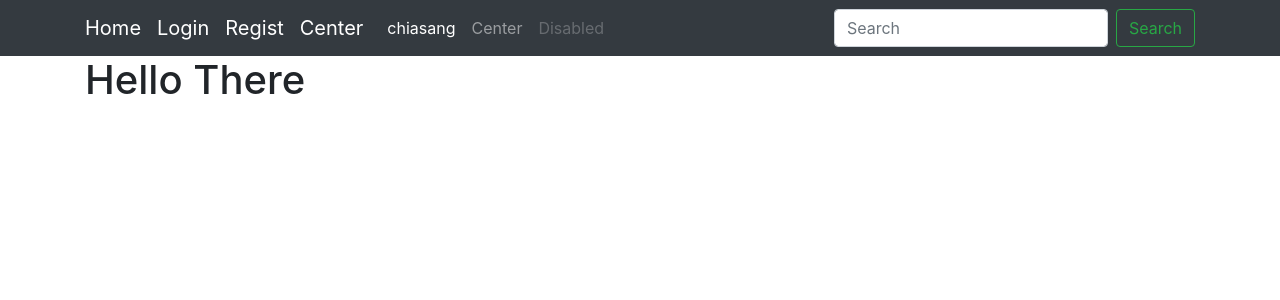
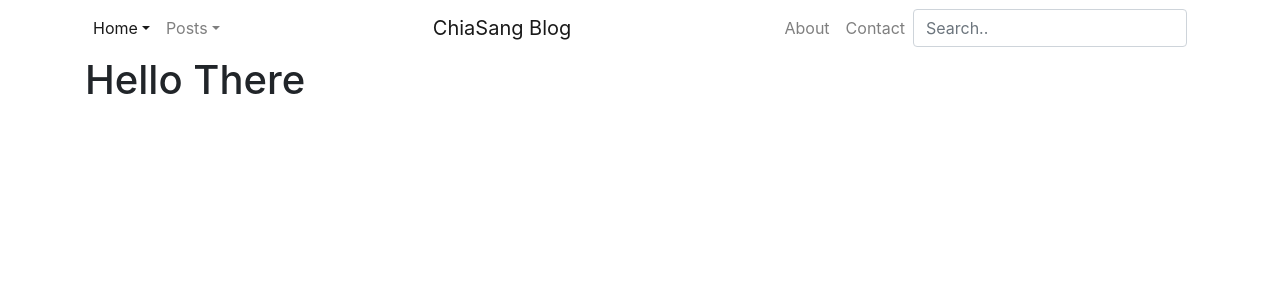
Before and after one commit to ChiaSang/MyBlog, a Flask app: page /index in a window 1280 px wide. Shown: the top 300 px of the page. Run offline with Flask 2, Linux system fonts and the light colour scheme; some libraries are stand-ins or nearby versions.

Commit message:
modify navbar style

```diff
--- a/templates/base.html
+++ b/templates/base.html
@@ -27,7 +27,7 @@
 <!-- Your page content -->
 {% include 'navbar.html' %}
 <!-- {% block content %} -->
-    <div class="container">
+    <div class="container" style="padding-top: 2    rem;">
         {% block app_content %}
 
         {% endblock %}
--- a/templates/navbar.html
+++ b/templates/navbar.html
@@ -1,29 +1,67 @@
-<nav class="navbar navbar-expand-xl navbar-dark bg-dark">
+<head>
+
+    <nav class="navbar navbar-expand-md navbar-light bg-white absolute-top">
         <div class="container">
-        <a class="navbar-brand" href="{{ url_for('user.index') }}">Home</a>
-        <a class="navbar-brand" href="{{ url_for('user.user_login') }}">Login</a>
-        <a class="navbar-brand" href="{{ url_for('user.register') }}">Regist<span class="sr-only">(current)</span></a>
-        <a class="navbar-brand" href="{{ url_for('user.user_center') }}">Center</a>
-        <button class="navbar-toggler" type="button" data-toggle="collapse" data-target="#navbarTogglerDemo02"
-            aria-controls="navbarTogglerDemo02" aria-expanded="false" aria-label="Toggle navigation">
+
+            <button class="navbar-toggler order-2 order-md-1" type="button" data-toggle="collapse"
+                data-target=".navbar-collapse" aria-controls="navbar-left navbar-right" aria-expanded="false"
+                aria-label="Toggle navigation">
                 <span class="navbar-toggler-icon"></span>
             </button>
-        <div class="collapse navbar-collapse" id="navbarTogglerDemo02">
-            <ul class="navbar-nav mr-auto mt-2 mt-lg-0">
-                <li class="nav-item active">
-                    <a class="nav-link" href="#">chiasang</a>
+
+            <div class="collapse navbar-collapse order-3 order-md-2" id="navbar-left">
+                <ul class="navbar-nav mr-auto">
+                    <li class="nav-item dropdown active">
+                        <a class="nav-link dropdown-toggle" href="#" id="dropdown01" data-toggle="dropdown"
+                            aria-haspopup="true" aria-expanded="false">Home</a>
+                        <div class="dropdown-menu" aria-labelledby="dropdown01">
+                            <a class="dropdown-item" href="{{ url_for('user.index') }}">Home</a>
+                            <a class="dropdown-item" href="{{ url_for('user.user_login') }}">Login</a>
+                            <a class="dropdown-item" href="{{ url_for('user.register') }}">Register</a>
+                            <a class="dropdown-item" href="{{ url_for('user.user_center') }}">Center</a>
+                        </div>
+                    </li>
+                    <li class="nav-item dropdown">
+                        <a class="nav-link dropdown-toggle" href="#" id="dropdown02" data-toggle="dropdown"
+                            aria-haspopup="true" aria-expanded="false">Posts</a>
+                        <div class="dropdown-menu" aria-labelledby="dropdown02">
+                            <a class="dropdown-item" href="post-image.html">Image</a>
+                            <a class="dropdown-item" href="post-video.html">Video</a>
+                        </div>
+                    </li>
+                    <!-- <li class="nav-item dropdown">
+                        <a class="nav-link dropdown-toggle" href="#" id="dropdown03" data-toggle="dropdown"
+                            aria-haspopup="true" aria-expanded="false">Components</a>
+                        <div class="dropdown-menu" aria-labelledby="dropdown03">
+                            <a class="dropdown-item" href="doc-alerts.html">Alerts</a>
+                            <a class="dropdown-item" href="doc-buttons.html">Buttons</a>
+                            <a class="dropdown-item" href="doc-cards.html">Cards</a>
+                            <a class="dropdown-item" href="doc-forms.html">Forms</a>
+                            <a class="dropdown-item" href="doc-icons.html">Icons</a>
+                            <a class="dropdown-item" href="doc-pagination.html">Pagination</a>
+                            <a class="dropdown-item" href="doc-tables.html">Tables</a>
+                            <a class="dropdown-item" href="doc-typography.html">Typography</a>
+                        </div>
+                    </li> -->
+                </ul>
+            </div>
+
+            <a class="navbar-brand mx-auto order-1 order-md-3" href="{{ url_for('user.index') }}">ChiaSang Blog</a>
+
+            <div class="collapse navbar-collapse order-4 order-md-4" id="navbar-right">
+                <ul class="navbar-nav ml-auto">
+                    <li class="nav-item">
+                        <a class="nav-link" href="page-about.html">About</a>
                     </li>
                     <li class="nav-item">
-                    <a class="nav-link" href="#">Center</a>
-                </li>
-                <li class="nav-item">
-                    <a class="nav-link disabled" href="#" tabindex="-1" aria-disabled="true">Disabled</a>
+                        <a class="nav-link" href="page-contact.html">Contact</a>
                     </li>
                 </ul>
-            <form class="form-inline my-2 my-lg-0">
-                <input class="form-control mr-sm-2" name="info" type="search" placeholder="Search">
-                <button class="btn btn-outline-success my-2 my-sm-0" type="submit">Search</button>
+                <form class="form-inline" role="search">
+                    <input class="search js-search form-control form-control-rounded mr-sm-2" type="text"
+                        title="Enter search query here.." placeholder="Search.." aria-label="Search">
                 </form>
             </div>
         </div>
     </nav>
+</head>
```
Also changed, not shown: templates/user/update.html (added, +37 -0 lines). Lines whose indentation alone changed are shown as unchanged.
